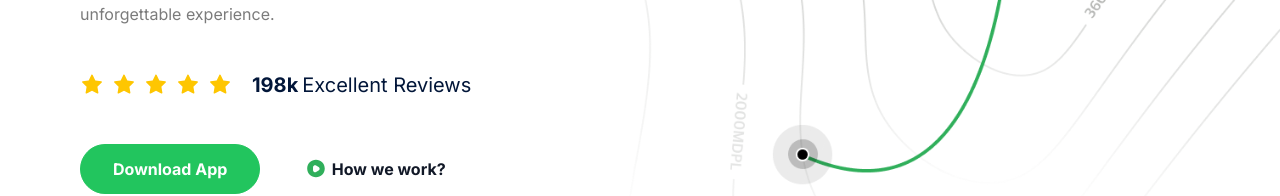
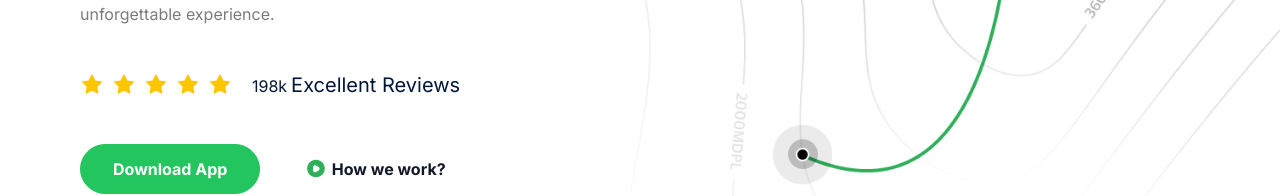
Before and after one commit to techiemokhele/traveller, a Next.js app: page / in a window 1280 px wide. Shown: the part 410-606 px from the top of the page. Built offline with nearby package versions, Linux system fonts and the light colour scheme.

Commit message:
Implement rating component

```diff
--- /dev/null
+++ b/components/common/RatingComponent.tsx
@@ -0,0 +1,38 @@
+import Image from "next/image";
+
+const RatingComponent = ({ getApp = false }: { getApp?: boolean }) => {
+  return (
+    <div className={`${getApp ? "my-0" : "my-11"} flex flex-wrap gap-5`}>
+      <div className="flex items-center gap-2">
+        {Array(5)
+          .fill(1)
+          .map((_, index) => (
+            <Image
+              src="/star.svg"
+              key={index}
+              alt="star"
+              width={24}
+              height={24}
+            />
+          ))}
+      </div>
+
+      <p
+        className={`${
+          getApp ? "text-white" : "text-blue-70"
+        } "bold-16 lg:bold-20"`}
+      >
+        198k
+        <span
+          className={`${
+            getApp ? "text-white" : "text-blue-70"
+          } "regular-16 lg:regular-20 ml-1`}
+        >
+          Excellent Reviews
+        </span>
+      </p>
+    </div>
+  );
+};
+
+export default RatingComponent;
--- a/components/layout/FooterComponent.tsx
+++ b/components/layout/FooterComponent.tsx
@@ -17,7 +17,7 @@ const Footer = () => {
 
           <div className="flex flex-wrap gap-10 sm:justify-between md:flex-1">
             {FOOTER_LINKS.map((columns) => (
-              <FooterColumnComponent title={columns.title}>
+              <FooterColumnComponent title={columns.title} key={columns.title}>
                 <ul className="regular-14 flex flex-col gap-4 text-gray-30">
                   {columns.links.map((link) => (
                     <Link href="/" key={link}>
--- a/components/section/GetAppComponent.tsx
+++ b/components/section/GetAppComponent.tsx
@@ -1,6 +1,7 @@
 import Image from "next/image";
 
 import ButtonComponent from "../common/ButtonComponent";
+import RatingComponent from "../common/RatingComponent";
 
 const GetApp = () => {
   return (
@@ -10,6 +11,9 @@ const GetApp = () => {
           <h2 className="bold-40 lg:bold-64 xl:max-w-[320px]">
             Get for free now!
           </h2>
+
+          <RatingComponent getApp />
+
           <p className="regular-16 text-gray-10">
             Available on iOS and Android
           </p>
--- a/components/section/HeroComponent.tsx
+++ b/components/section/HeroComponent.tsx
@@ -2,6 +2,8 @@
 
 import { useState } from "react";
 import Image from "next/image";
+
+import RatingComponent from "../common/RatingComponent";
 import ButtonComponent from "../common/ButtonComponent";
 
 const HeroComponent = () => {
@@ -31,28 +33,7 @@ const HeroComponent = () => {
           experience.
         </p>
 
-        <div className="my-11 flex flex-wrap gap-5">
-          <div className="flex items-center gap-2">
-            {Array(5)
-              .fill(1)
-              .map((_, index) => (
-                <Image
-                  src="/star.svg"
-                  key={index}
-                  alt="star"
-                  width={24}
-                  height={24}
-                />
-              ))}
-          </div>
-
-          <p className="bold-16 lg:bold-20 text-blue-70">
-            198k
-            <span className="regular-16 lg:regular-20 ml-1">
-              Excellent Reviews
-            </span>
-          </p>
-        </div>
+        <RatingComponent getApp={false} />
 
         <div className="flex flex-col w-full gap-3 sm:flex-row">
           <ButtonComponent
```
